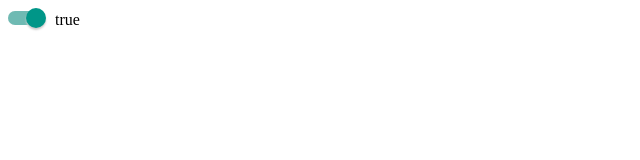
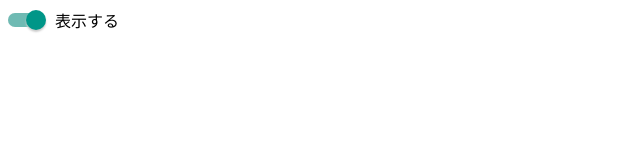
Before and after one commit to takashi0602/toggle-switch, a Vue app: page / in a window 1280 px wide. Shown: the top 160 px of the page, without its empty margins (0-640 px from the left). Built offline with nearby package versions, Linux system fonts and the light colour scheme.

Commit message:
modified ToggleSwitch.vue

```diff
--- a/src/components/ToggleSwitch.vue
+++ b/src/components/ToggleSwitch.vue
@@ -6,7 +6,7 @@
         <span class="switch__content"></span>
         <span class="switch__circle"></span>
       </label>
-      <span class="switch__text">{{ checked }}</span>
+      <span class="switch__text">{{ display() }}</span>
     </div>
   </div>
 </template>
@@ -14,7 +14,7 @@
 <script>
 export default {
   name: 'toggle-switch',
-  data: function () {
+  data() {
     return {
       msg: [
         '表示する',
@@ -24,7 +24,7 @@ export default {
     }
   },
   methods: {
-    display: function() {
+    display() {
       if(this.checked) {
         return this.msg[0];
       }else{
```
